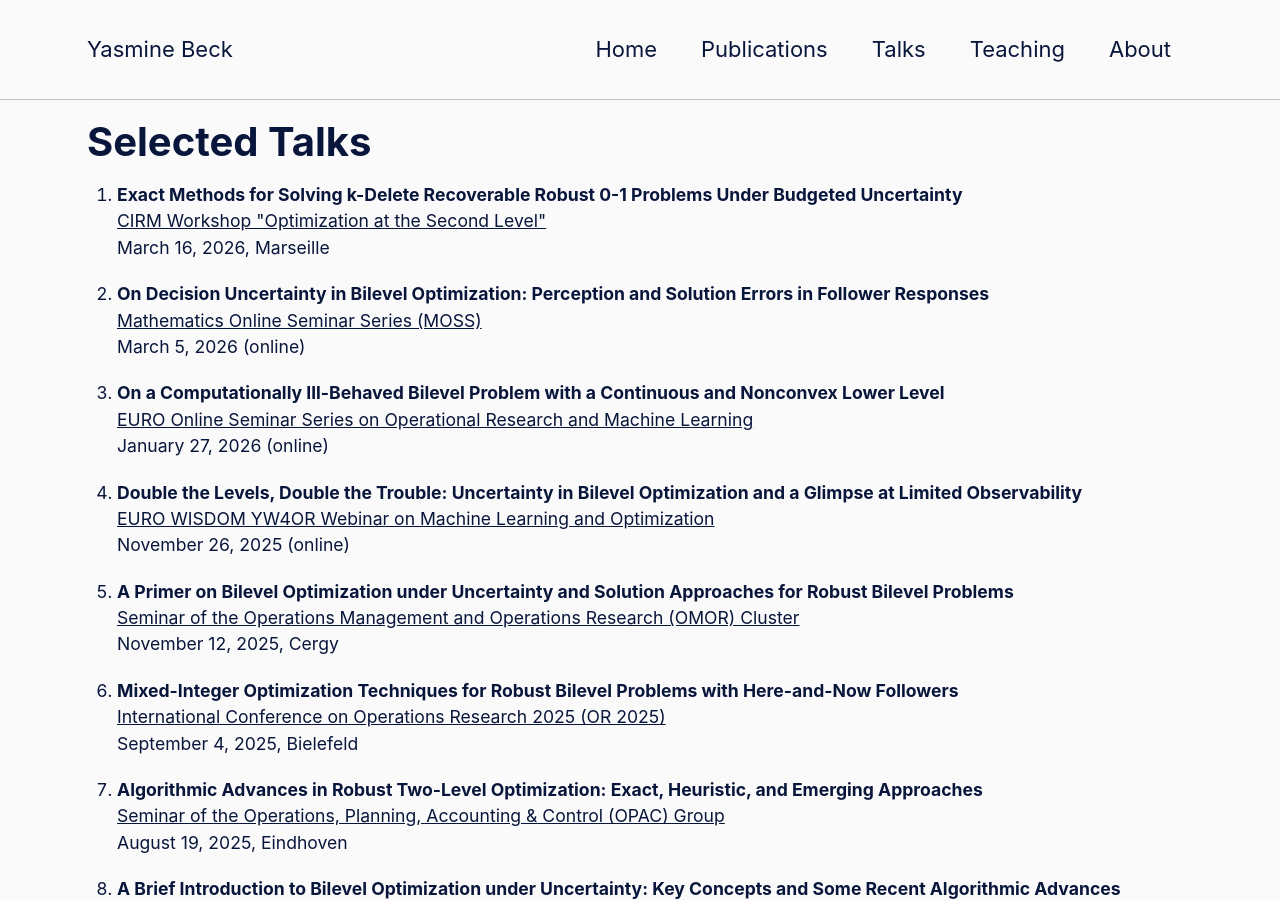
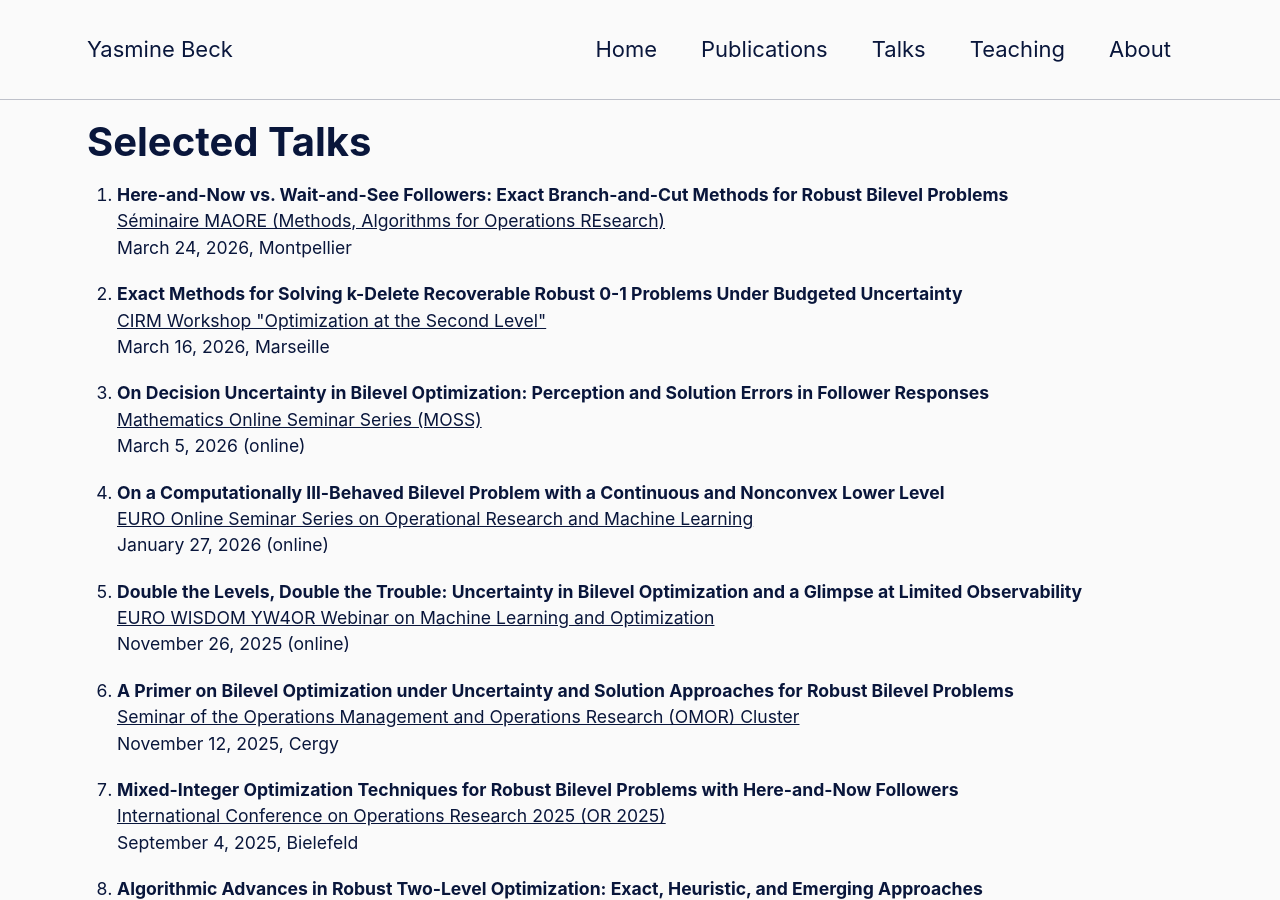
Before and after one commit to YasmineBeck/YasmineBeck.github.io, a Jekyll site: the page built from _pages/talks.html, in a window 1280 px wide and 900 px high. Built offline with Jekyll 4.4.1, drawn with Linux system fonts in a browser that asks for light colours; cached includes are drawn as plain includes; formulas are drawn with MathJax 3.

Commit message:
talk @ LIRMM

```diff
--- a/_pages/talks.html
+++ b/_pages/talks.html
@@ -28,6 +28,12 @@ classes: wide
 
 <div class="content">
   <ol>
+    <li>
+      <strong>Here-and-Now vs. Wait-and-See Followers: Exact Branch-and-Cut Methods for Robust Bilevel Problems</strong><br>
+      <a href="https://www.lirmm.fr/equipes/maore/">Séminaire MAORE (Methods, Algorithms for Operations REsearch) </a><br>
+      March 24, 2026, Montpellier
+    </li>
+
     <li>
       <strong>Exact Methods for Solving k-Delete Recoverable Robust 0-1 Problems Under Budgeted Uncertainty</strong><br>
       <a href="https://conferences.cirm-math.fr/3620.html">CIRM Workshop "Optimization at the Second Level"</a><br>
```
